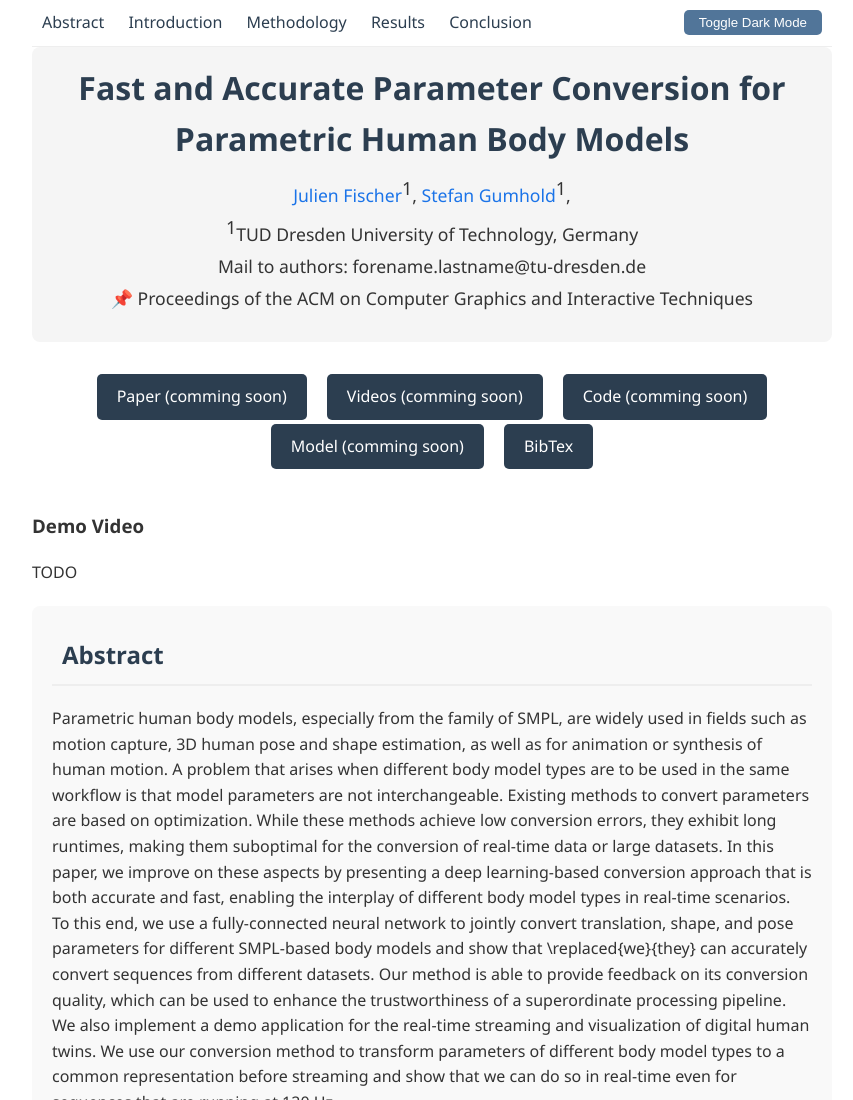
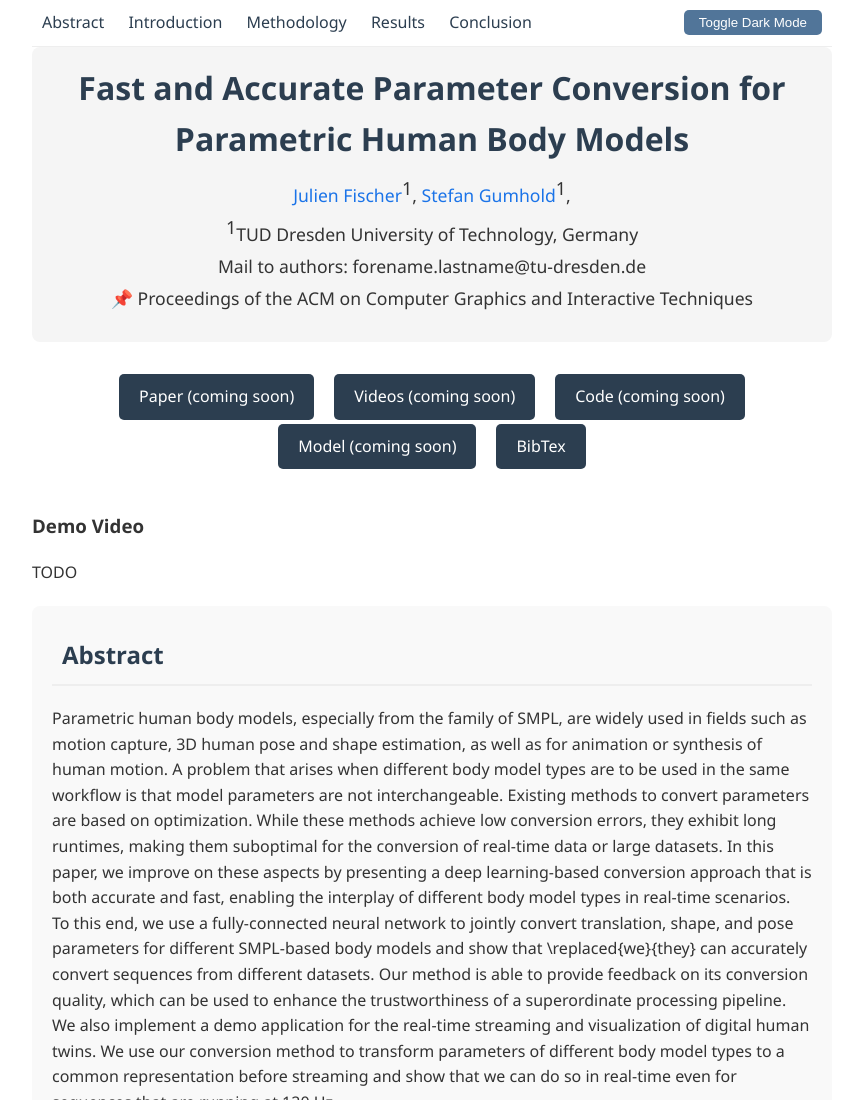
Before and after one commit to jufi2112/Fast_SMPL_Conversion, a plain HTML site: page index.html in a window 1280 px wide. Shown: the top 1100 px of the page, without its empty margins (210-1063 px from the left). Drawn offline with Linux system fonts and the light colour scheme; a script that the page names is missing.

Commit message:
fixed typo

```diff
--- a/index.html
+++ b/index.html
@@ -131,11 +131,11 @@
     -->
 
     <div class="buttons">
-      <a href="#" target="_blank">Paper (comming soon)</a>
-      <a href="#" target="_blank">Videos (comming soon)</a>
-      <a href="#" target="_blank">Code (comming soon)</a>
+      <a href="#" target="_blank">Paper (coming soon)</a>
+      <a href="#" target="_blank">Videos (coming soon)</a>
+      <a href="#" target="_blank">Code (coming soon)</a>
       <!--<a href="#" target="_blank">Dataset</a>-->
-      <a href="#" target="_blank">Model (comming soon)</a>
+      <a href="#" target="_blank">Model (coming soon)</a>
       <a href="#bibtex">BibTex</a>
     </div>
 
```
